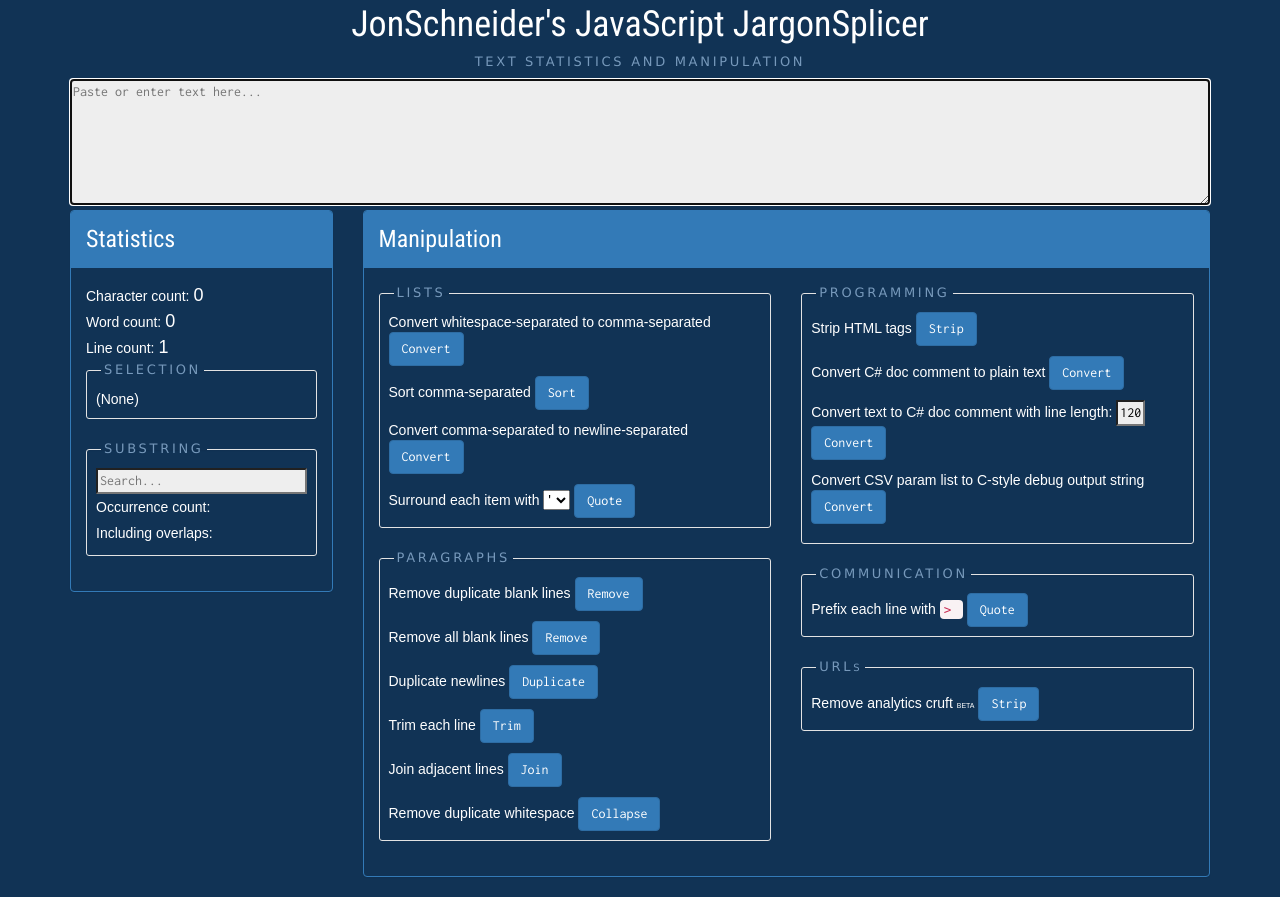
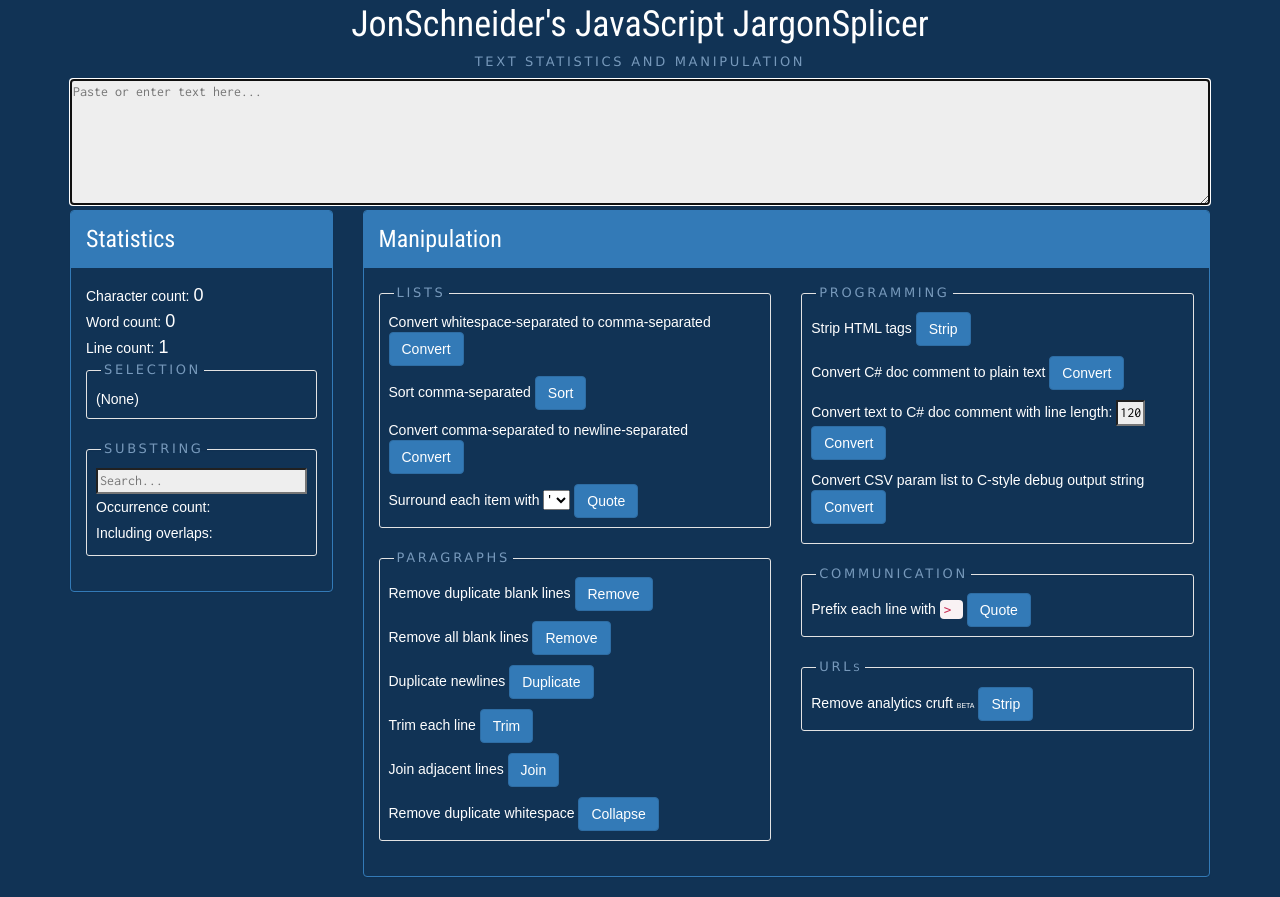
Before and after one commit to jschneid/jargon-splicer, a React (Create React App) app: page / in a window 1280 px wide. Built offline with nearby package versions, Linux system fonts and the light colour scheme; a web font is replaced by a local one.

Commit message:
Make monospace font NOT apply to buttons

```diff
--- a/src/gangnam.css
+++ b/src/gangnam.css
@@ -78,7 +78,7 @@ h4
     margin-bottom: 5px;
 }
 
-input, textarea
+input:not([type]), input[type="text"], textarea
 {
   background-color:#EEE;
   color: #000;
```
